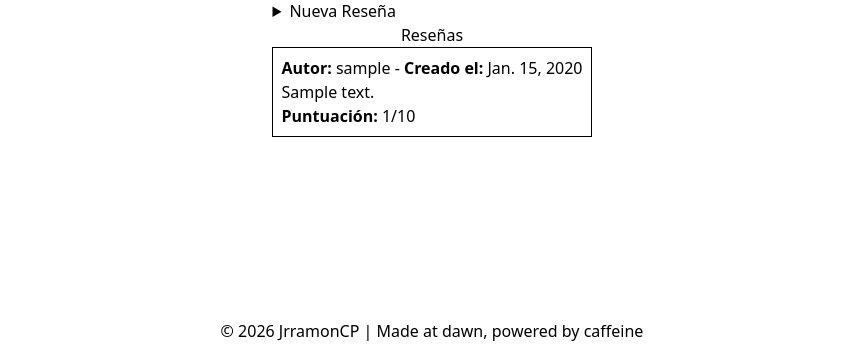
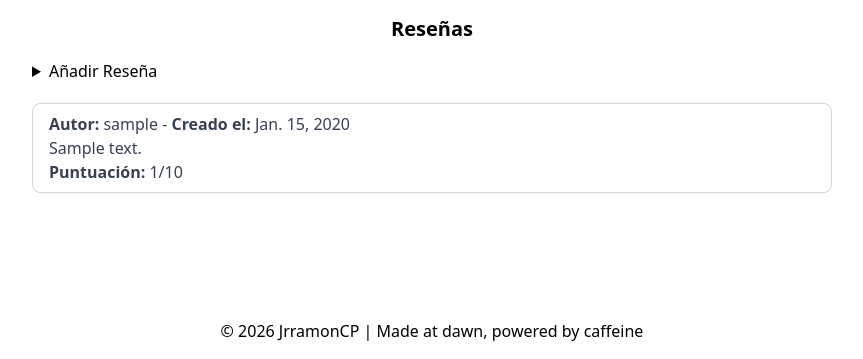
Before and after one commit to jrcaravaca/biblioteca_django, a Django app: page /book-detail/1 in a window 1280 px wide. Shown: the part 441-800 px from the top of the page, without its empty margins (208-1071 px from the left). Run offline with Django 5.2, Linux system fonts and the light colour scheme; a user stored in the database is signed in; tables that the repository leaves empty hold one stand-in row (values such as "Sample post"); some libraries are stand-ins or nearby versions.

Commit message:
Actualizar formularios y plantillas para reseñas de libros: mejorar la visualización de reseñas y agregar opciones de puntuación.

```diff
--- a/Library/models/book_model.py
+++ b/Library/models/book_model.py
@@ -22,7 +22,7 @@ class Book(models.Model):
 
     @property
     def average_rating(self):
-        return self.reviews.aggregate(avg=Avg('puntuacion'))['avg'] or 0
+        return self.reviews.aggregate(avg=Avg('puntuacion'))['avg'] or "Aún no hay reseñas"
 
     def __str__(self):
         status = ["SIN STOCK"] if self.out_of_stock else f"{self.cantidad} uds"
@@ -34,7 +34,7 @@ class Review(models.Model):
     user = models.ForeignKey('auth.User', on_delete=models.CASCADE, verbose_name='usuario')
     review = models.TextField('Reseña', max_length=1500, blank=False, null=False)
     created_at = models.DateField(auto_now_add=True, verbose_name='Fecha de creación del comentario')
-    puntuacion = models.PositiveIntegerField('Puntuación', blank=False, null=False)
+    puntuacion = models.PositiveIntegerField('Puntuación', blank=False, null=False, choices=((i,i) for i in range (1,11)))
 
     class Meta:
         verbose_name = 'Reseña'
--- a/biblioteca_django/templates/books/book_detail.html
+++ b/biblioteca_django/templates/books/book_detail.html
@@ -20,30 +20,32 @@
         </article>
     </section>
         {% comment %} RESEÑAS {% endcomment %}
-    <section class="reviews" p-2 px-3">
-        <div>
-            <details>
-                <summary>Nueva Reseña</summary>
+    <section class="reviews px-3 py-4">
+            <h5 class="text-center text-xl mb-4 font-bold">Reseñas</h5>
+        <div class="mb-5">
+            <details class="cursor-pointer">
+                <summary>Añadir Reseña</summary>
                 <form action="" method='post'>
                     <div class="row">
                         <div class="col col-12">
                             {% csrf_token %}
                             {{ form.review|as_crispy_field }}
-                            {{ form.puntuacion|as_crispy_field }}
+                            <div class="w-50">
+                                {{ form.puntuacion|as_crispy_field }}
+                            </div>
                         </div>
-                        <div class="col col-12">
-                            <button class="btn btn-primary btn-sm">Publicar</button>
+                        <div class="col col-12 flex justify-center items-center">
+                            <button class="bg-pink-500 hover:bg-pink-600 transition-colors text-white font-bold py-2 px-4 rounded text-center"">Publicar</button>
                         </div>
                     </div>
                 </form>
             </details>
         </div>
 
-        <h5 class="text-center">Reseñas</h5>
 
         {% if book.reviews.all.count %}
             {% for review in book.reviews.all %}
-                <article class="border mb-1 p-2">
+                <article class="mb-4 border-gray-300 px-4 w-200 focus:outline-none text-gray-700 border py-2 rounded-lg leading-normal appearance-none bg-white block">
                     <header>
                         <strong>Autor:</strong> {{ review.user }} - <strong>Creado el: </strong>{{ review.created_at }}
                     </header>
```
Also changed, not shown: biblioteca_django/templates/_includes/_books/_book.html (+8 -6 lines), Library/forms.py (line endings or trailing spaces).
